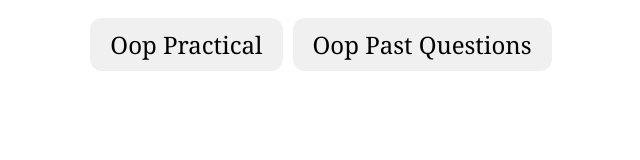
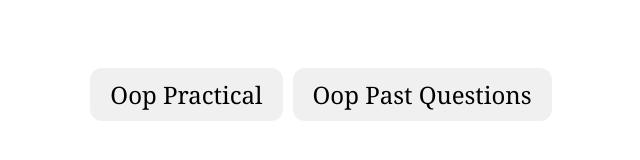
Before and after one commit to Nishangiri769/Learn-Today, a plain HTML site: page Oop_program.html in a window 1280 px wide. Shown: the whole page, without its empty margins (319-959 px from the left). Drawn offline with Linux system fonts and the light colour scheme.

Commit message:
Update design2.css

```diff
--- a/design2.css
+++ b/design2.css
@@ -9,7 +9,7 @@ ul {
 }
 
 ul li {
-    margin-top: 20px; /* Adjust this value as needed */
+    margin-top: 70px; /* Adjust this value as needed */
 }
 
 ul li a {
```
